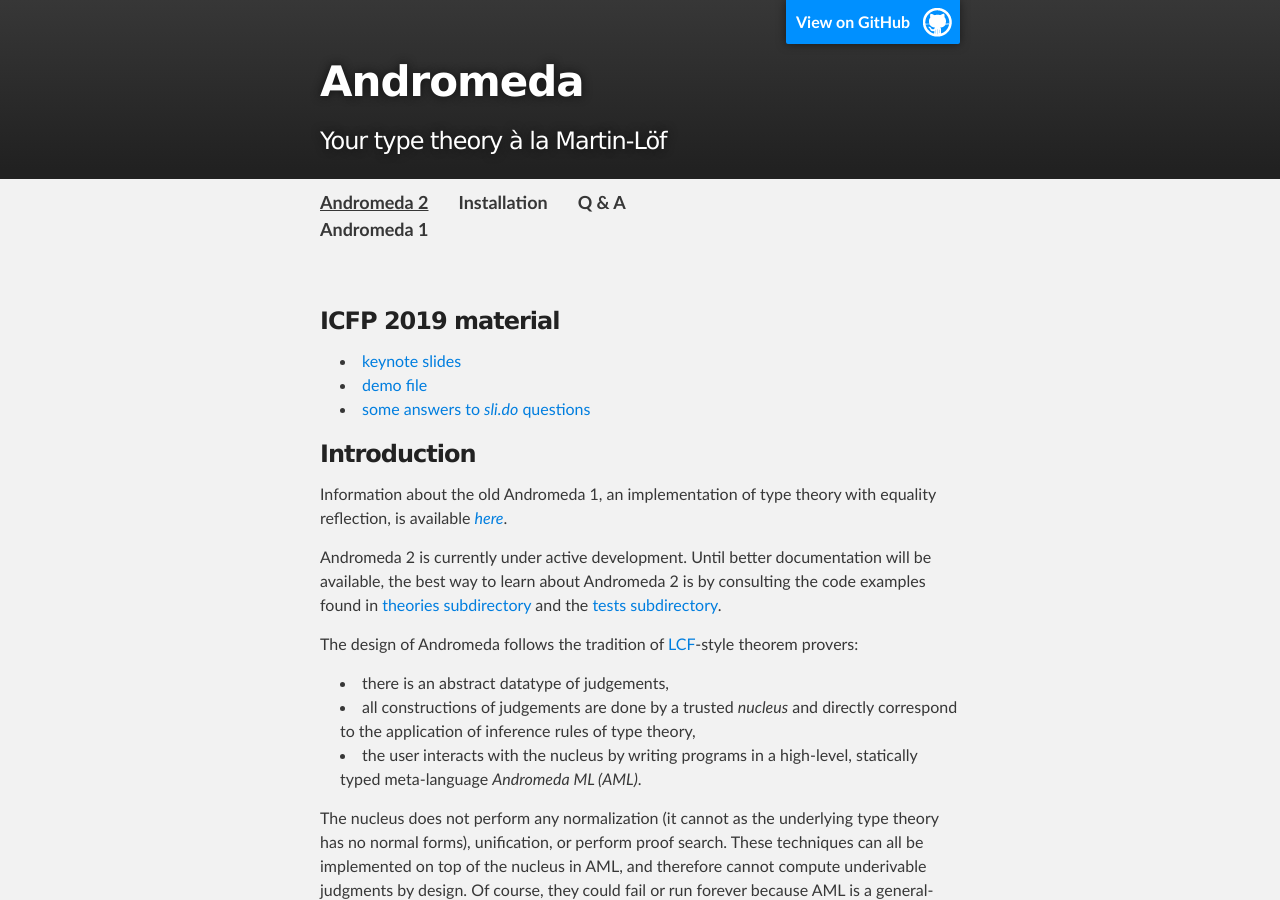
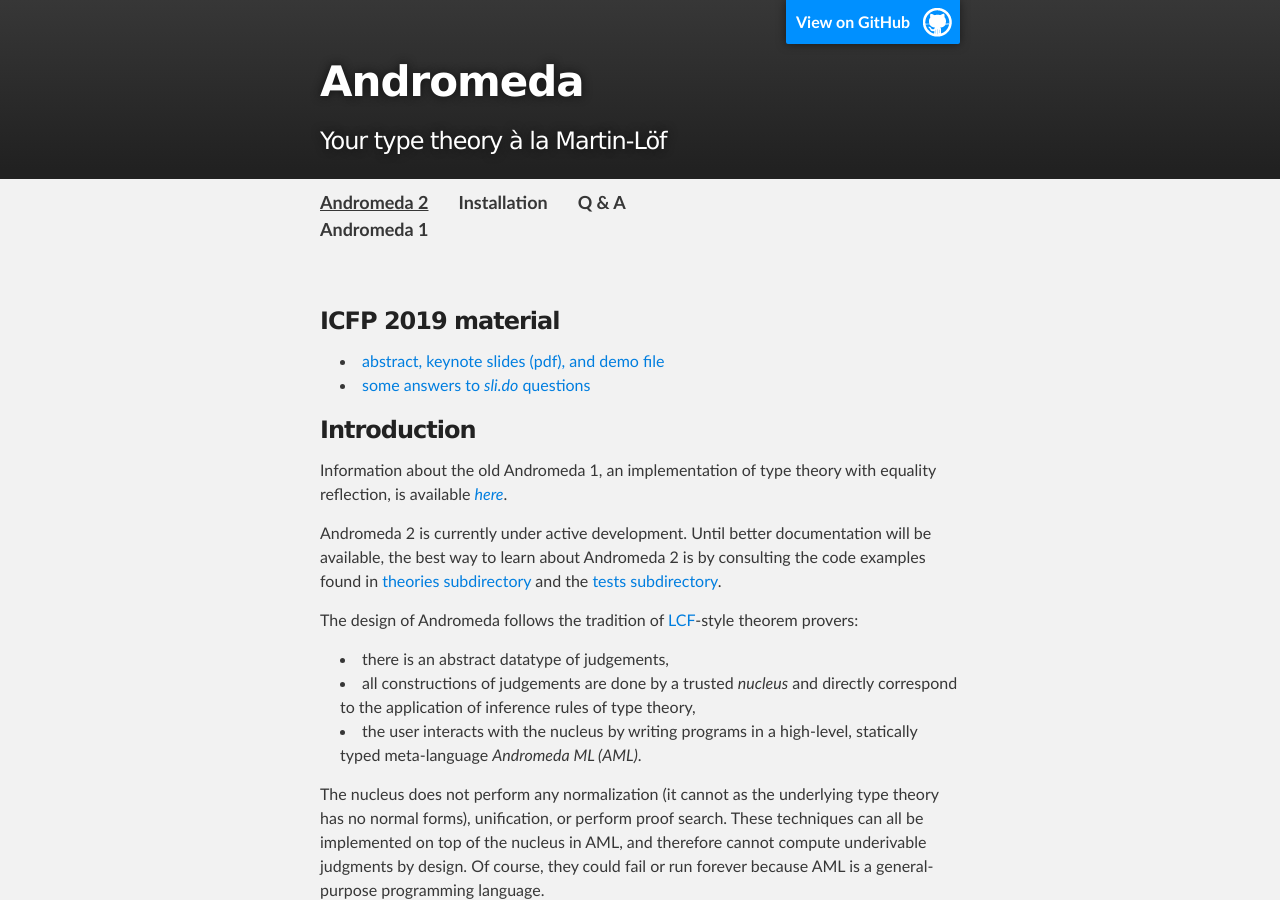
Before and after one commit to Andromedans/andromeda, a Jekyll site: the page built from index.md, in a window 1280 px wide and 900 px high. Built offline with Jekyll 4.4.1, drawn with Linux system fonts in a browser that asks for light colours.

Commit message:
Change links to ICFP'19 materials to point to Andrej's blog

```diff
--- a/index.md
+++ b/index.md
@@ -7,8 +7,7 @@ layout: page
 
 ### ICFP 2019 material
 
-* [keynote slides](talks/icfp2019/Derivations_as_computations-ICFP_2019.pdf)
-* [demo file](https://gist.github.com/haselwarter/3da19c171d6279e978c50df772004727)
+* [abstract, keynote slides (pdf), and demo file](http://math.andrej.com/2019/08/21/derivations-as-computations/)
 * [some answers to *sli.do* questions](answers.html)
 
 ### Introduction
```
